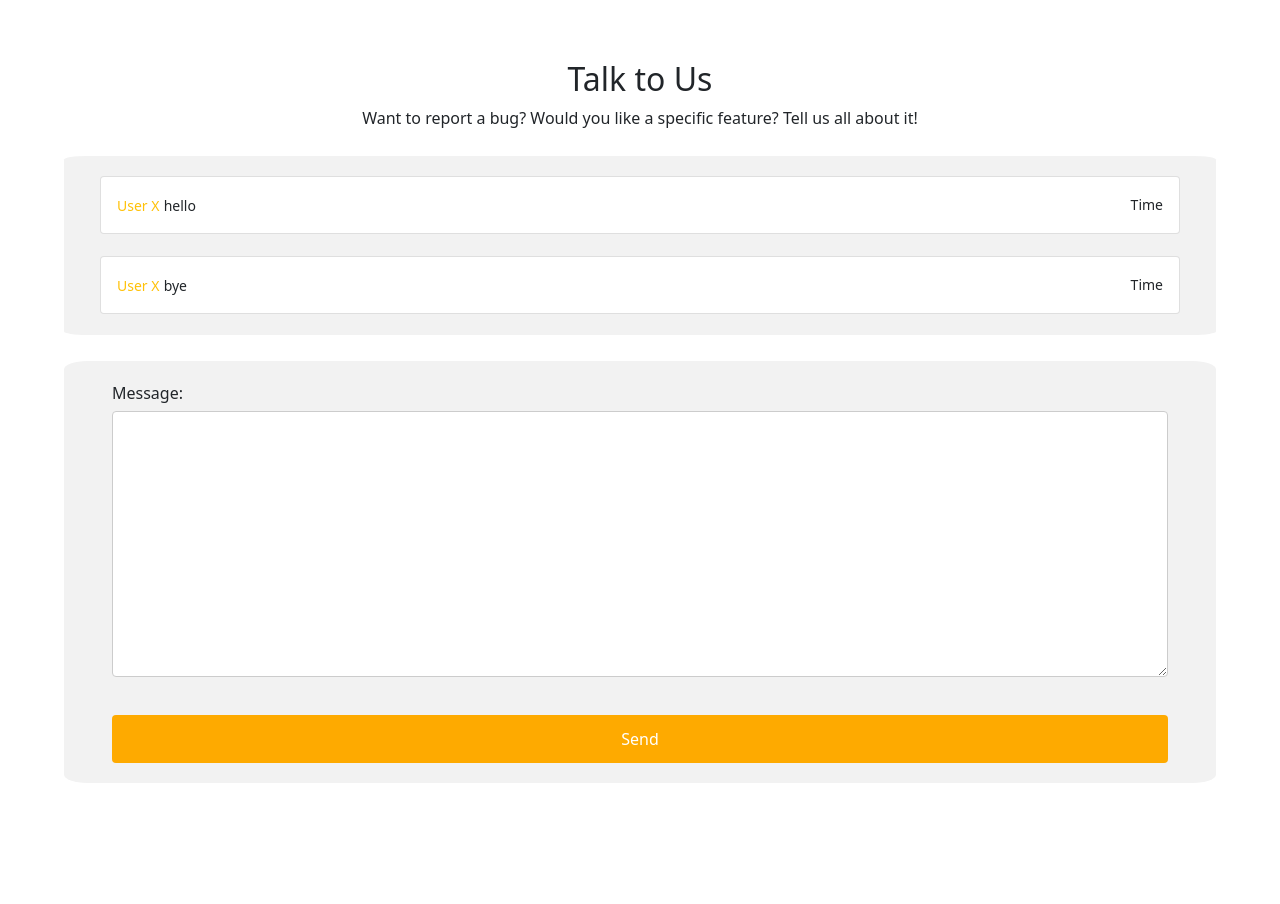
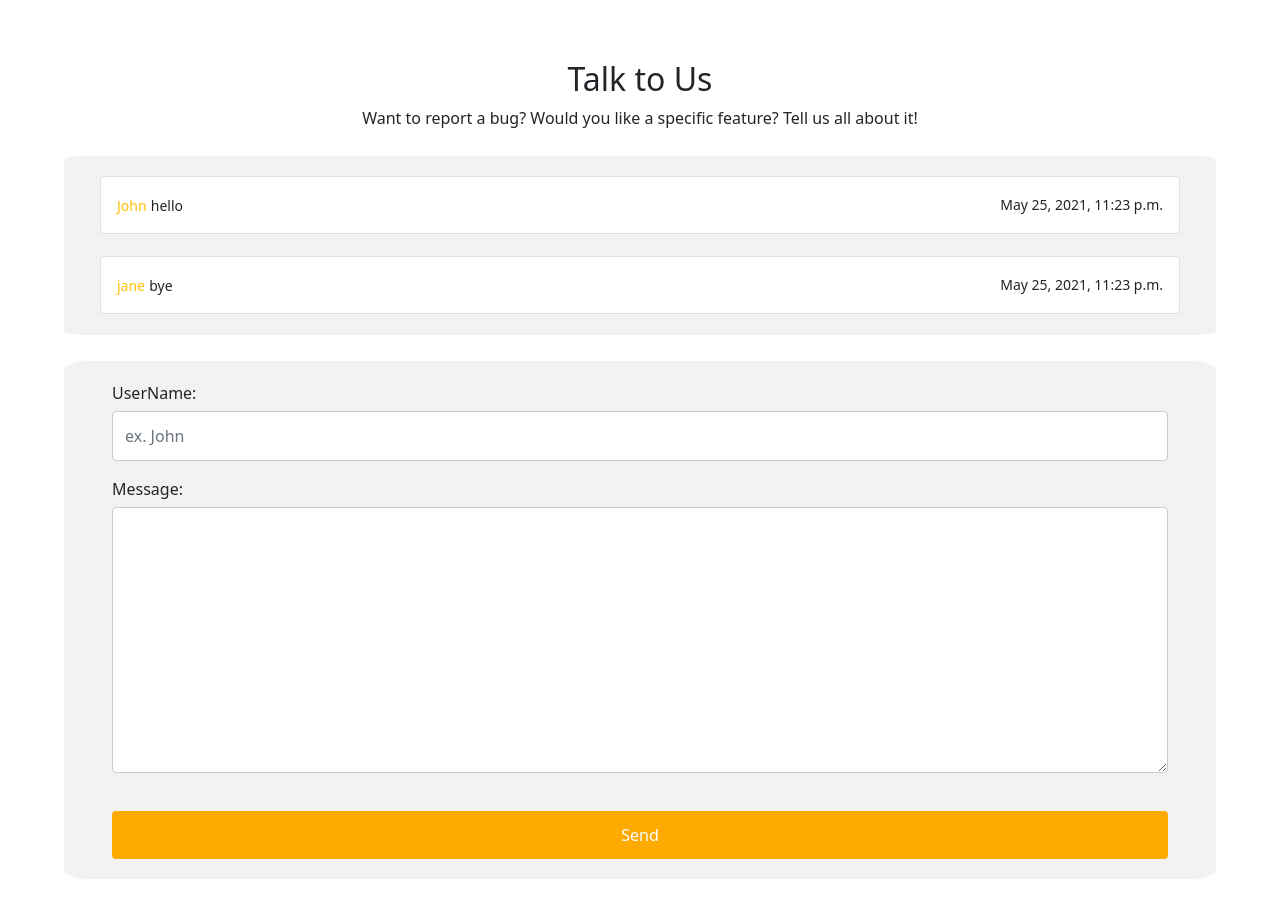
Before and after one commit to Tomas-a21803655/djangoPW-BA, a Django app: page /comments/ in a window 1280 px wide. Shown: the part 56-960 px from the top of the page. Before the commit the page ends 839 px from the top, so only its background shows below. Run offline with Django 3.2, Linux system fonts and the light colour scheme; data comes from the database, SQL or seed files in the repository; both versions use the stored data as it was after the commit; some libraries are stand-ins or nearby versions.

Commit message:
comment page

```diff
--- a/tarefas/forms.py
+++ b/tarefas/forms.py
@@ -47,5 +47,6 @@ class CommentForm(ModelForm):
         fields = '__all__'
 
         widgets = {
+            'userName': forms.TextInput(attrs={'class': 'form-control', 'placeholder': 'ex. John'}),
             'comment': forms.Textarea(attrs={'class': 'form-control', 'placeholder': 'Tell us what you’re thinking'}),
         }
--- a/tarefas/models.py
+++ b/tarefas/models.py
@@ -27,7 +27,9 @@ class Contact(models.Model):
 
 
 class Comment(models.Model):
+    userName = models.CharField(max_length=200, blank=True)
     message = models.TextField(max_length=400, blank=False, default='')
+    postedTime = models.DateTimeField(auto_now_add=True)
 
     def __str__(self):
         return self.message[:50]
--- a/tarefas/templates/tarefas/comments.html
+++ b/tarefas/templates/tarefas/comments.html
@@ -24,9 +24,9 @@
                 <div style="margin-bottom: 2%" class="card p-3">
                     <div class="d-flex justify-content-between align-items-center">
                         <div class="user d-flex flex-row align-items-center"><span><small
-                                class="font-weight-bold text-warning">User X</small> <small
+                                class="font-weight-bold text-warning">{{ comment.userName }}</small> <small
                                 class="font-weight-bold">{{ comment.message }}</small></span></div>
-                        <small>Time</small>
+                        <small>{{ comment.postedTime }}</small>
                     </div>
                 </div>
             {% endfor %}
```
Also changed, not shown: db.sqlite3, tarefas/migrations/0006_auto_20210526_0021.py (added).
